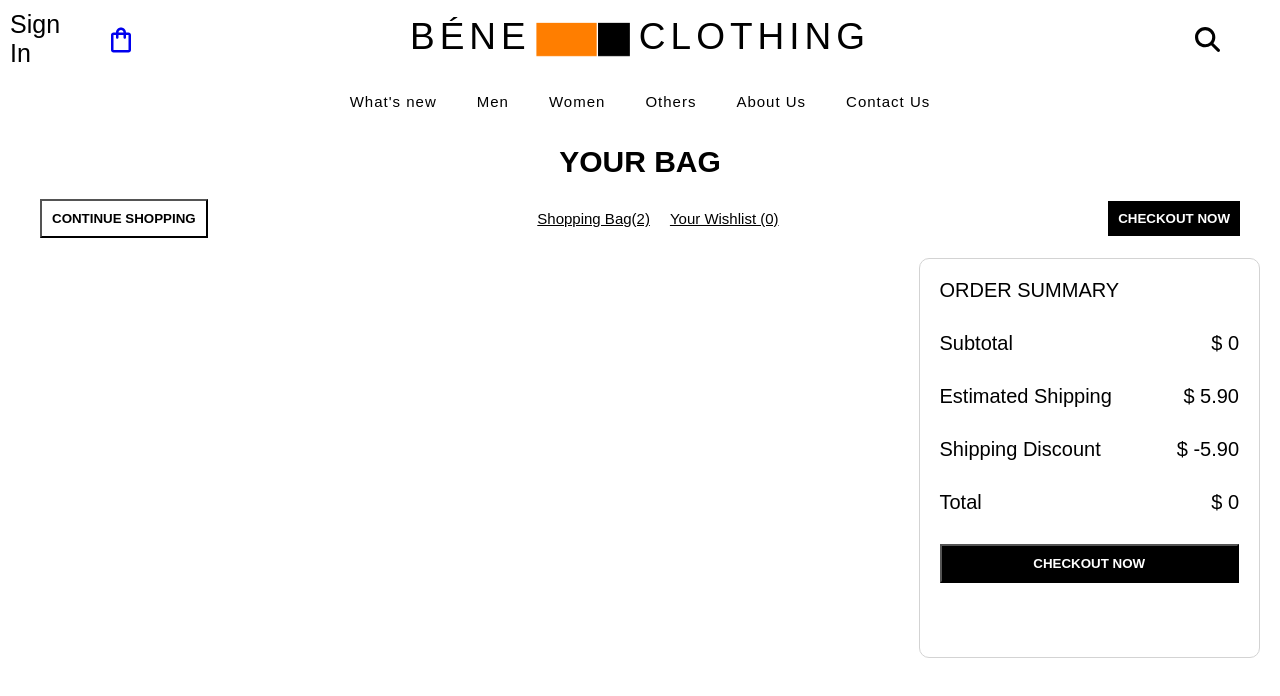
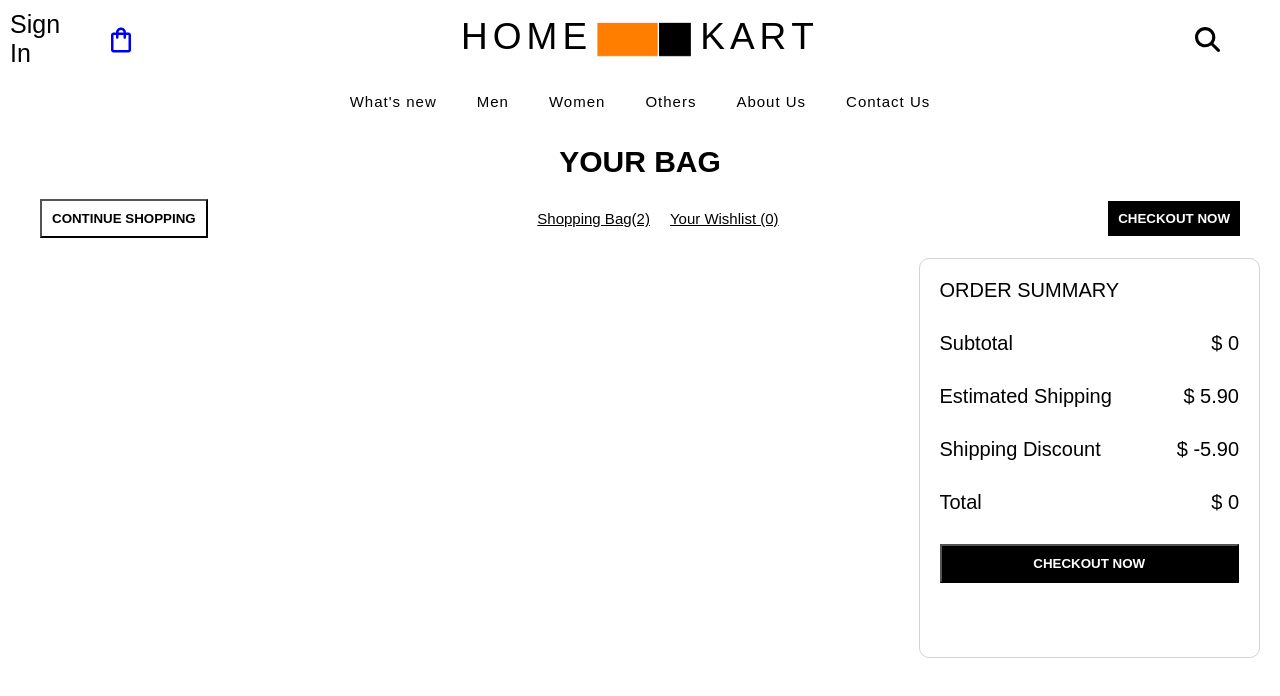
Before and after one commit to Sg108/Home-Kart, a React (Create React App) app: page /cart in a window 1280 px wide. Shown: the top 696 px of the page. Built offline with nearby package versions, Linux system fonts and the light colour scheme; a web font is replaced by a local one.

Commit message:
new head

```diff
--- a/src/Components/Cart/Cart.js
+++ b/src/Components/Cart/Cart.js
@@ -226,6 +226,7 @@
   let Location = useLocation();
   const dispatch=useDispatch()
   const cart=useSelector((state)=>state.cart.products)
+  const User = useSelector((state)=>state.user.curentUser)
   const total=useSelector((state)=>state.cart.total)
   function LoadRazorpay() {
     const script = document.createElement("script")
@@ -254,7 +255,7 @@
                 key: razorpayKey,
                 amount: amount.toString(),
                 currency: currency,
-                name: "example name",
+                name: User,
                 description: "example transaction",
                 order_id: order_id,
                 handler: async function (response) {
@@ -271,9 +272,9 @@
                     // fetchOrders()
                 },
                 prefill: {
-                    name: "example name",
+                    name: User,
                     email: "email@example.com",
-                    contact: "111111",
+                    contact: "95604849853",
                 },
                 notes: {
                     address: "example address",
--- a/src/Components/Navbar/Navbar.js
+++ b/src/Components/Navbar/Navbar.js
@@ -206,22 +206,19 @@
 }
   </div>
 
-  <div className='heading'><motion.span whileHover={{ scale: 0.75 }}>B</motion.span>
+  <div className='heading'><motion.span whileHover={{ scale: 0.75 }}>H</motion.span>
 
-              <motion.span whileHover={{ scale: 0.75 }}>É</motion.span>
-              <motion.span whileHover={{ scale: 0.75 }}>N</motion.span>
+              <motion.span whileHover={{ scale: 0.75 }}>O</motion.span>
+              <motion.span whileHover={{ scale: 0.75 }}>M</motion.span>
               <motion.span whileHover={{ scale: 0.75 }}>E</motion.span>
               {/* <motion.span whileHover={{ scale: 0.75 }}>&nbsp;</motion.span> */}
               <motion.img className="logo" src={logo} initial={{scale:0.9}}  whileHover={{ scale: 0.75 }}/>
               {/* <motion.span whileHover={{ scale: 0.75 }}>&nbsp;</motion.span> */}
-              <motion.span whileHover={{ scale: 0.75 }}>C</motion.span>
-              <motion.span whileHover={{ scale: 0.75 }}>L</motion.span>
-              <motion.span whileHover={{ scale: 0.75 }}>O</motion.span>
+              <motion.span whileHover={{ scale: 0.75 }}>K</motion.span>
+              <motion.span whileHover={{ scale: 0.75 }}>A</motion.span>
+              <motion.span whileHover={{ scale: 0.75 }}>R</motion.span>
               <motion.span whileHover={{ scale: 0.75 }}>T</motion.span>
-              <motion.span whileHover={{ scale: 0.75 }}>H</motion.span>
-              <motion.span whileHover={{ scale: 0.75 }}>I</motion.span>
-              <motion.span whileHover={{ scale: 0.75 }}>N</motion.span>
-              <motion.span whileHover={{ scale: 0.75 }}>G</motion.span>
+
              </div>
 
   <motion.div className='search' onClick={()=>{setShowModal(true)}}  whileTap={{ scale: 0.75 }}>
```
